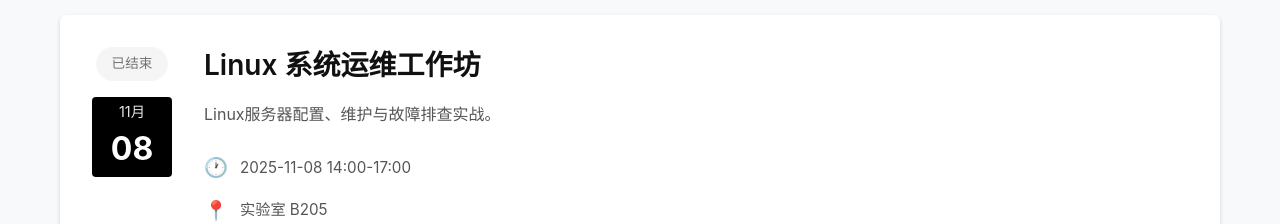
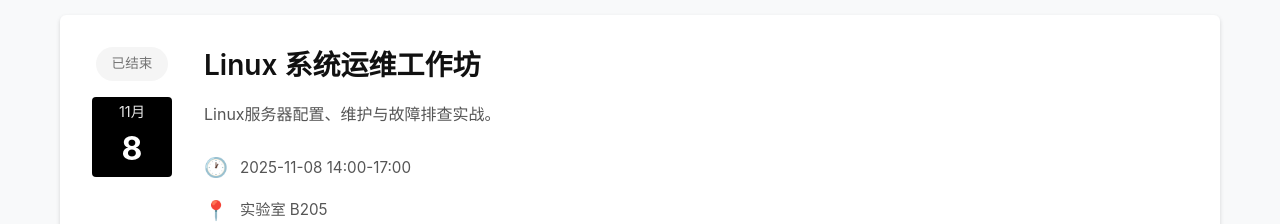
Before and after one commit to KMT-CN/snc-blog, a Vue app in the folder frontend/: page /events in a window 1280 px wide. Shown: the part 880-1104 px from the top of the page. Built offline with nearby package versions, Linux system fonts and the light colour scheme; no server answers.

Commit message:
fix: 修复活动日期显示，使用 Date 对象解析日期

```diff
--- a/frontend/src/views/Events.vue
+++ b/frontend/src/views/Events.vue
@@ -159,8 +159,8 @@
                 {{ event.status === 'upcoming' ? '即将举办' : '已结束' }}
               </div>
               <div class="event-date-box">
-                <div class="month">{{ event.date.split('-')[1] }}月</div>
-                <div class="day">{{ event.date.split('-')[2] }}</div>
+                <div class="month">{{ new Date(event.date).getMonth() + 1 }}月</div>
+                <div class="day">{{ new Date(event.date).getDate() }}</div>
               </div>
             </div>
 
```
